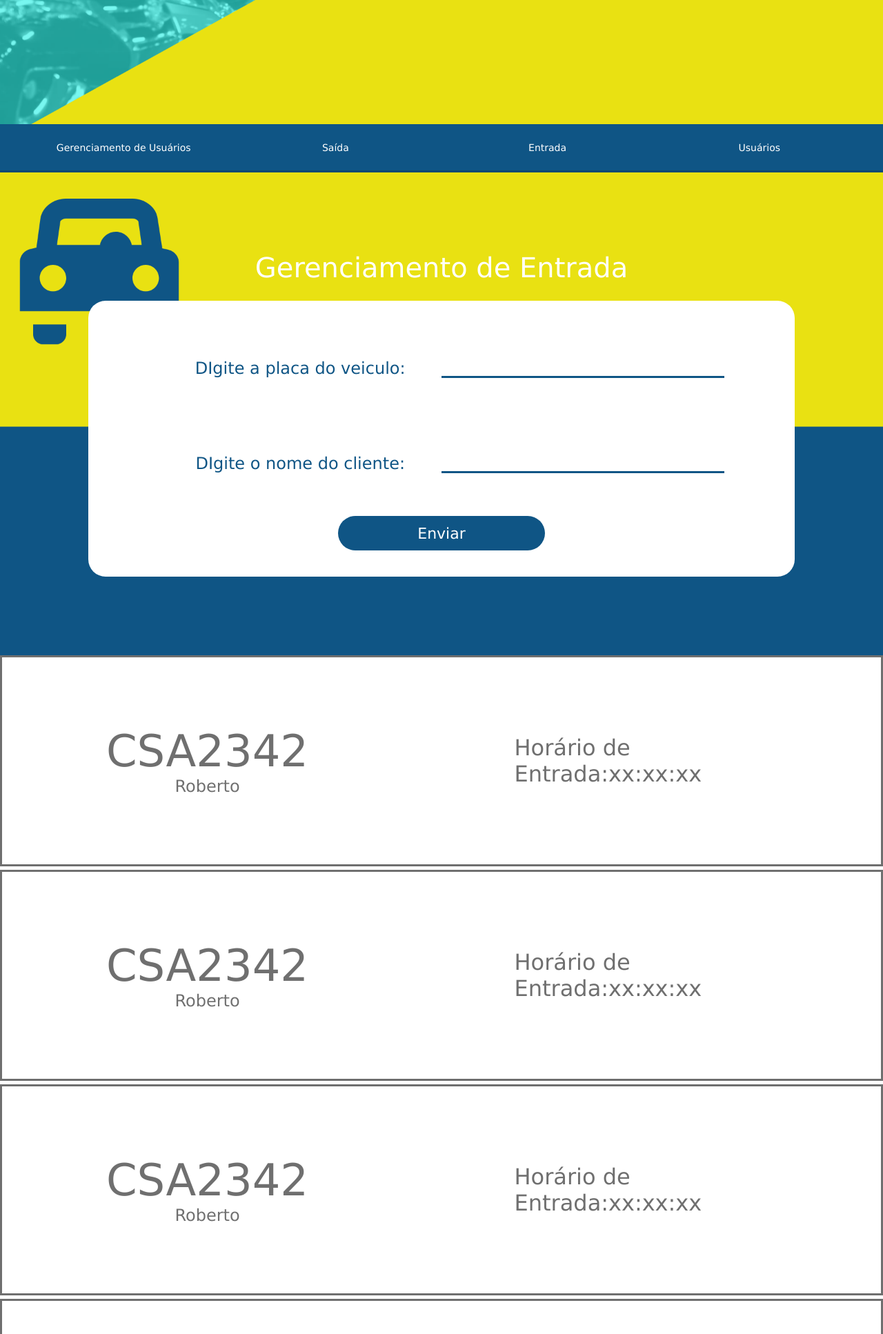
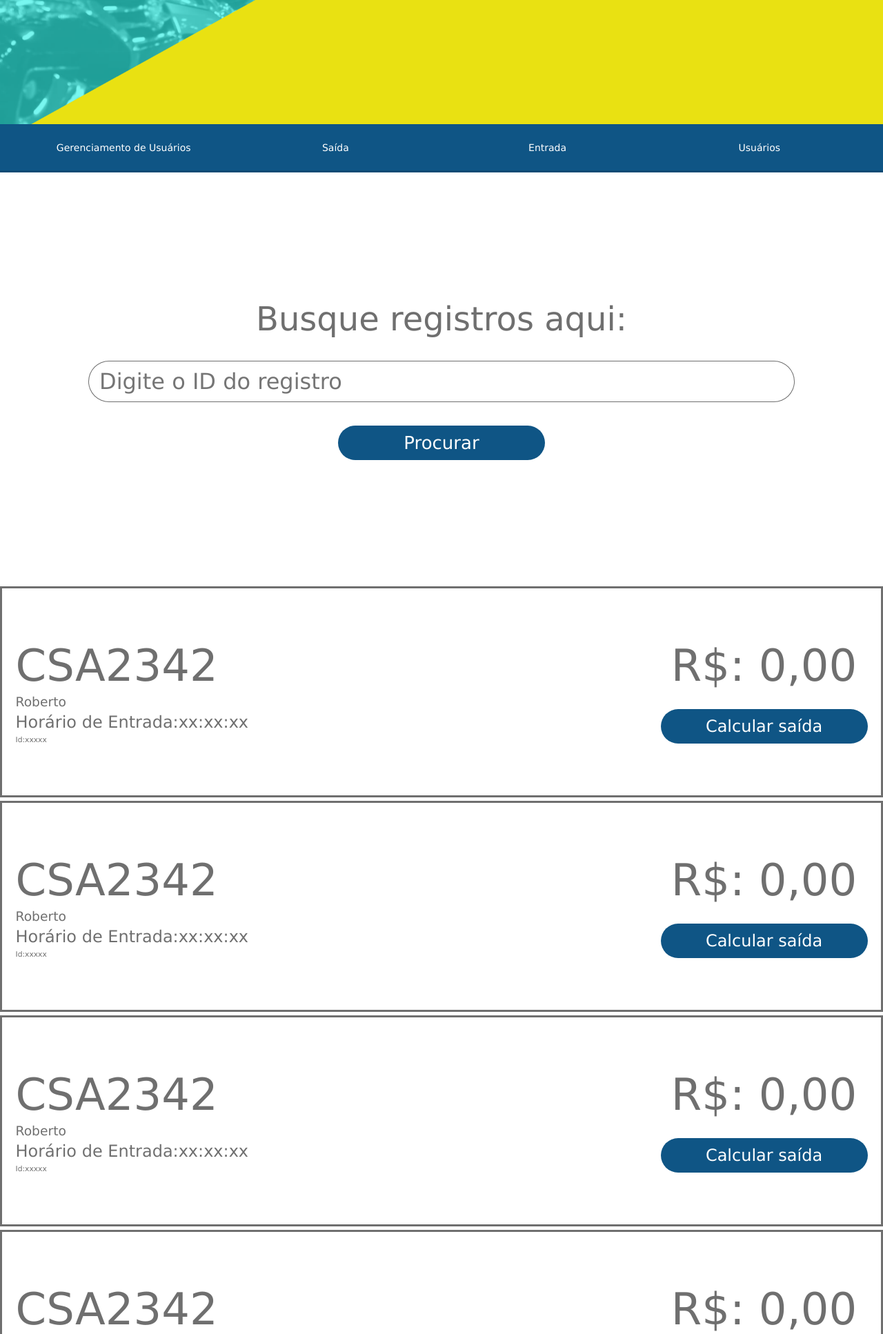
Before and after one commit to oipul-class/FastParkingProject, a PHP site: page /CMS/index.html in a window 1280 px wide. Shown: the part 460-2394 px from the top of the page at 69% size. Run offline with PHP 8.4, Linux system fonts and the light colour scheme.

Commit message:
Boa clã

```diff
--- a/CMS/CSS/style.css
+++ b/CMS/CSS/style.css
@@ -134,6 +134,7 @@ header{
     width: 100vw;
     min-height: 900px;
     overflow: hidden;
+    display: none;
     /* background-color: brown; */
 }
 #entradaWallpaper{
@@ -259,3 +260,123 @@ header{
 .entradaHorario{
     width: 30vw;
 }
+
+#saidaContainer{
+    width: 100vw;
+    min-height: 300px;
+    overflow: hidden;
+    /* background-color: #1e75af; */
+}
+
+#encontrarRegistros{
+    width: inherit;
+    height: 600px;
+    display: flex;
+    align-items: center;
+    justify-content: center;
+    gap: 15px;
+    /* background-color: aqua; */
+}
+
+#pesquisarLable{
+    width: 80vw;
+    height: 300px;
+    /* background-color: #fff; */
+    display: flex;
+    flex-direction: column;
+    justify-content: space-evenly;
+    align-items: center;
+}
+
+#pesquisarLable h2{
+    font-weight: 200;
+    font-size: 48px;
+    color: #00000090;
+    text-align: center;
+}
+#pesquisarLable input{
+    width: inherit;
+    height: 60px;
+    border-radius: 30px;
+    font-size: 32px;
+    padding: 0 15px;
+    border: solid 1px #00000090;
+    outline: none;
+}
+#pesquisarLable button{
+    width: 300px;
+    height: 50px;
+    border-radius: 30px;
+    border: none;
+    background-color: #0F5585;
+    color: #ffffff;
+    font-size: 26px;
+}
+
+#saidaCards{
+    width: 100vw;
+    min-height: 50px;
+    overflow: hidden;
+    /* background-color: aqua; */
+}
+
+.saidaCardContainer{
+    width: inherit;
+    min-height: 250px;
+    overflow: hidden;
+    display: flex;
+    justify-content: space-around;
+    align-items: center;
+    flex-wrap: wrap;
+    border: solid 3px #00000090;
+    margin-bottom: 5px;
+    flex-wrap: wrap;
+    /* background-color: lawngreen; */
+}
+
+.saidaNome h1, .saidaNome h2, .saidaNome h3, .saidaNome h6{
+    font-weight: 200;
+    color: #00000090;
+    display: block;
+}
+.saidaNome h1{
+    font-size: 64px;
+}
+.saidaNome h2{
+    font-size: 24px;
+}
+
+.saidaNome{
+    width: 70vw;
+    height: 300px;
+    /* background-color: lightcoral; */
+    display: flex;
+    align-items: flex-start;
+    justify-content: center;
+    gap: 5px;
+    flex-direction: column;
+}
+
+.saidaPreco{
+    width: 300px;
+    height: 200px;
+    /* background-color: lightcoral; */
+    display: flex;
+    align-items: center;
+    justify-content: space-evenly;
+    flex-direction: column;
+}
+.saidaPreco h1{
+    color: #00000090;
+    font-weight: 200;
+    font-size: 64px;
+}
+.saidaPreco button{
+    width: inherit;
+    height: 50px;
+    background-color: #0F5585;
+    color: #ffffff;
+    border: none;
+    font-size: 24px;
+    border-radius: 30px;
+}
--- a/CMS/index.html
+++ b/CMS/index.html
@@ -88,6 +88,72 @@
                     </div>
                 </div>
             </div>
+
+
+            <div id="saidaContainer">
+                <div id="encontrarRegistros">
+                    <div id="pesquisarLable">
+                        <h2>Busque registros aqui:</h2>
+                        <input type="text" placeholder="Digite o ID do registro">
+                        <button>Procurar</button>
+                    </div>
+                </div>
+
+                <div id="saidaCards">
+                    <div class="saidaCardContainer">
+                        <div class="saidaNome">
+                            <h1>CSA2342</h1>
+                            <h3>Roberto</h3>
+                            <h2>Horário de Entrada:xx:xx:xx </h2>
+                            <h6>Id:xxxxx</h6>
+                        </div>
+                        <div class="saidaPreco">
+                            <h1>R$: 0,00</h1>
+                            <button>Calcular saída</button>
+                        </div>
+                    </div>
+
+
+                    <div class="saidaCardContainer">
+                        <div class="saidaNome">
+                            <h1>CSA2342</h1>
+                            <h3>Roberto</h3>
+                            <h2>Horário de Entrada:xx:xx:xx </h2>
+                            <h6>Id:xxxxx</h6>
+                        </div>
+                        <div class="saidaPreco">
+                            <h1>R$: 0,00</h1>
+                            <button>Calcular saída</button>
+                        </div>
+                    </div>
+
+                    <div class="saidaCardContainer">
+                        <div class="saidaNome">
+                            <h1>CSA2342</h1>
+                            <h3>Roberto</h3>
+                            <h2>Horário de Entrada:xx:xx:xx </h2>
+                            <h6>Id:xxxxx</h6>
+                        </div>
+                        <div class="saidaPreco">
+                            <h1>R$: 0,00</h1>
+                            <button>Calcular saída</button>
+                        </div>
+                    </div>
+
+                    <div class="saidaCardContainer">
+                        <div class="saidaNome">
+                            <h1>CSA2342</h1>
+                            <h3>Roberto</h3>
+                            <h2>Horário de Entrada:xx:xx:xx </h2>
+                            <h6>Id:xxxxx</h6>
+                        </div>
+                        <div class="saidaPreco">
+                            <h1>R$: 0,00</h1>
+                            <button>Calcular saída</button>
+                        </div>
+                    </div>
+                </div>
+            </div>
         </div>
     </div>
 </body>
```
